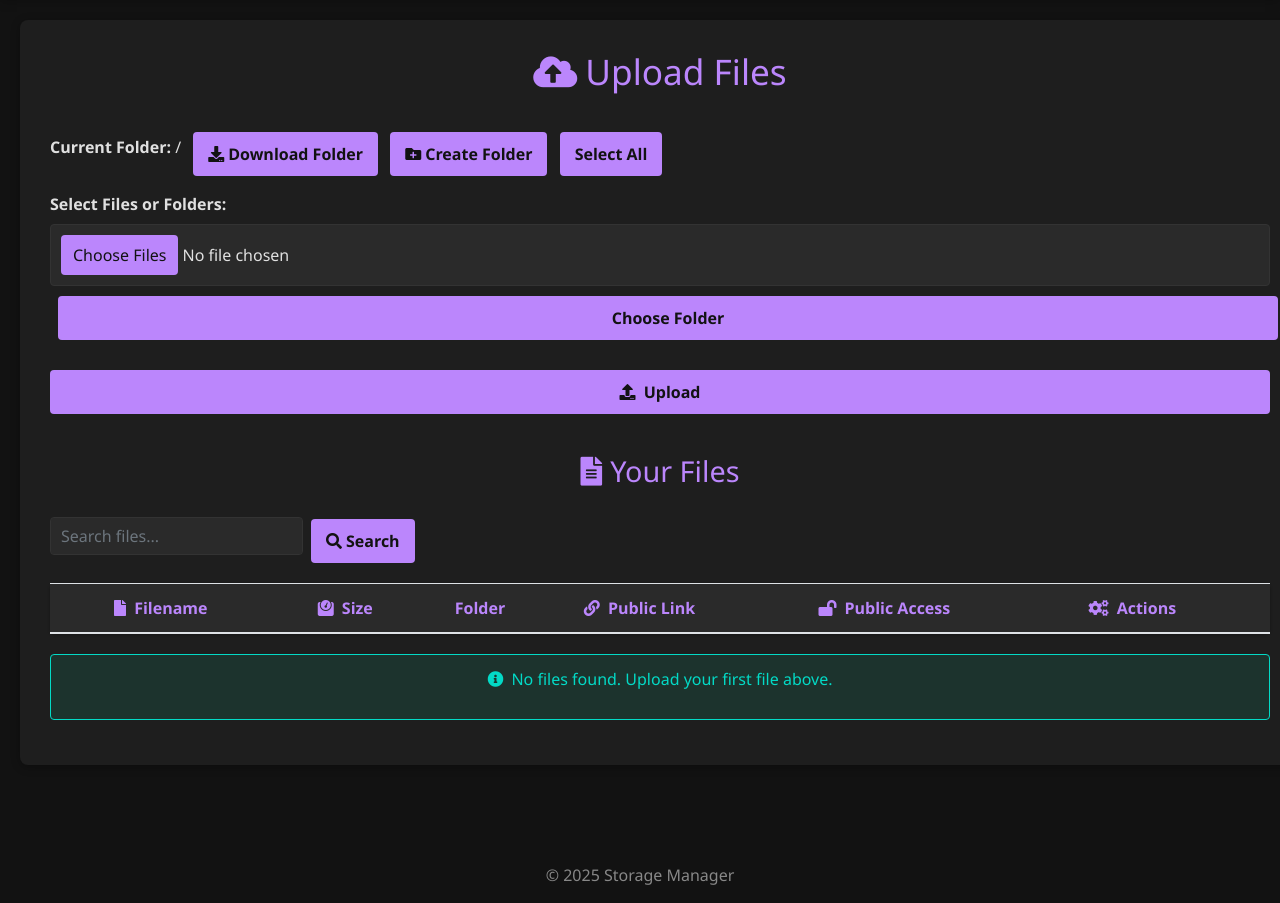
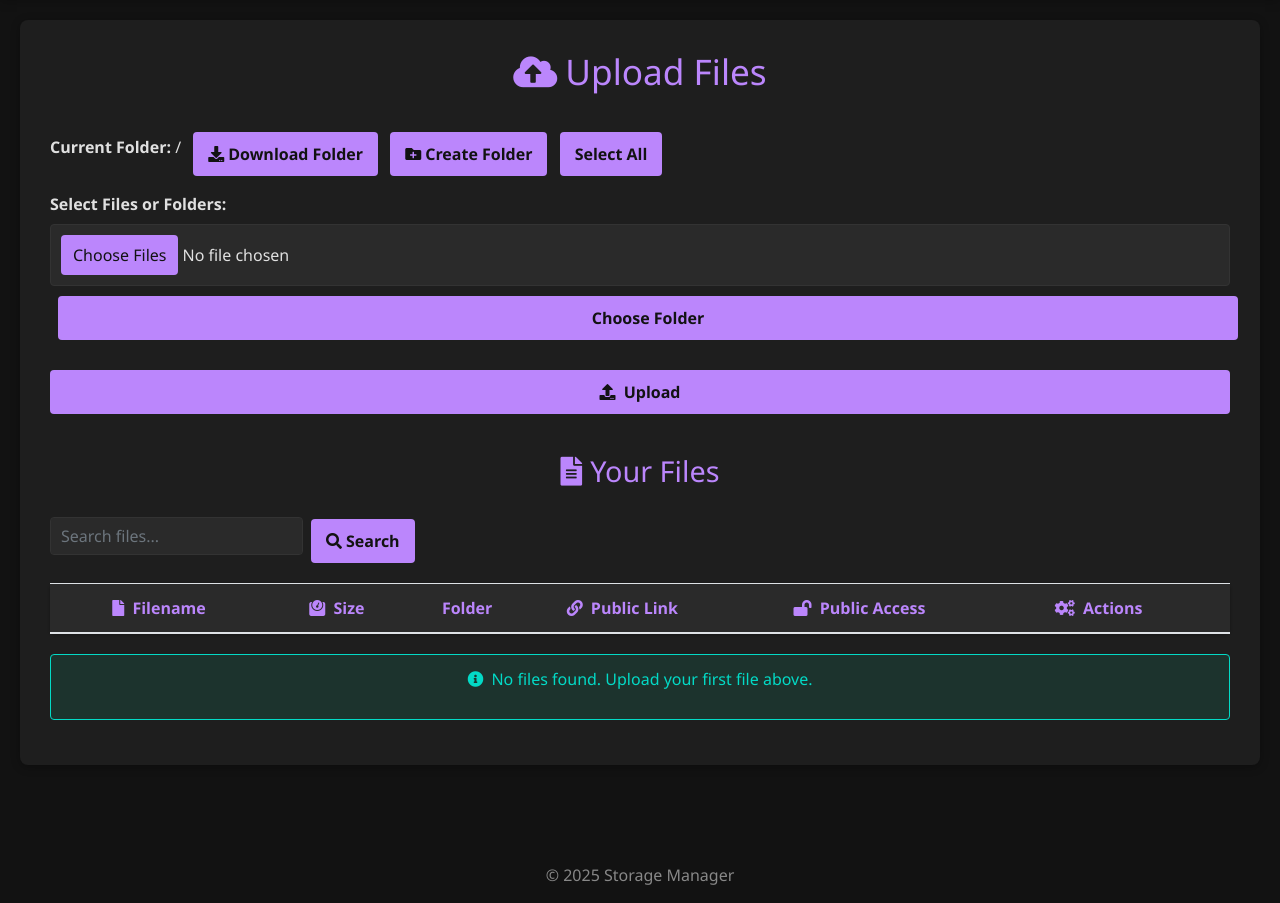
Before and after one commit to weneten/notion-storage, a Flask app: page / in a window 1280 px wide. Shown: the part 56-959 px from the top of the page. Run offline with Flask 3, Linux system fonts and the light colour scheme; the visitor is signed in with stand-in values (Sample User, id 1); data that the repository does not hold is empty; some libraries are stand-ins or nearby versions.

Commit message:
Fix layout centering

```diff
--- a/static/style.css
+++ b/static/style.css
@@ -40,7 +40,9 @@
     border-radius: 8px;
     box-shadow: 0 2px 10px rgba(0, 0, 0, 0.3);
     box-sizing: border-box;
-    margin: 20px;
+    margin: 20px auto;
+    width: 100%;
+    max-width: calc(100% - 40px);
 }
 
 .form-group {
```
